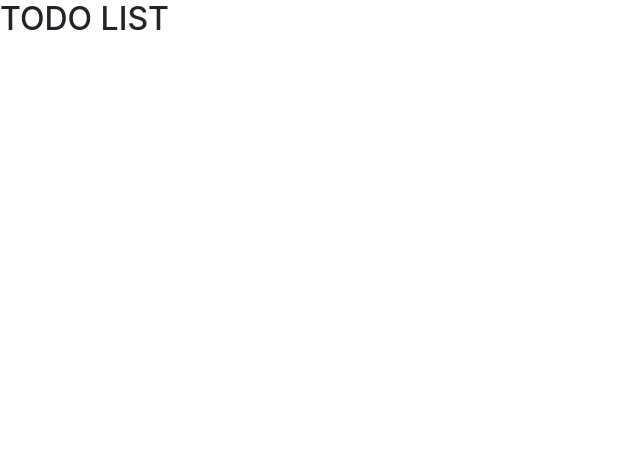
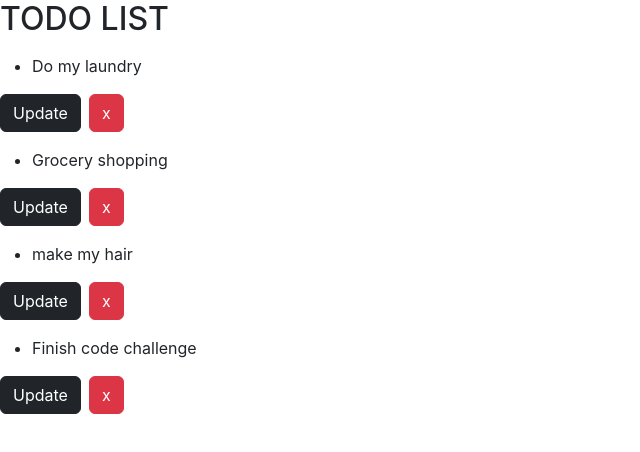
Before and after one commit to Lorraineken/todo-list, a React (Create React App) app: page /todopage in a window 1280 px wide. Shown: the top 452 px of the page, without its empty margins (0-640 px from the left). Built offline with nearby package versions, Linux system fonts and the light colour scheme.

Commit message:
Added sample todos

```diff
--- a/src/components/TodoPage.js
+++ b/src/components/TodoPage.js
@@ -11,13 +11,27 @@ function TodoPage({users}){
         )
     })
 
+    const sample_todos = ["Do my laundry","Grocery shopping","make my hair","Finish code challenge"]
 
+    const display_todos =sample_todos.map((item) =>
+    {
+        return(
+        <div className="mt-3" key={`${item.index}${item}`}>
+         <ul >
+         <li> {item} </li>
+        </ul>
+
+        <button className="btn btn-dark">Update</button>
+         <button className="btn btn-danger ms-2" >x</button>
+        </div>
+        )
+    })
 
     return(
         <div>
          {displayuser}
          <h2>TODO LIST</h2>
-
+          {display_todos}
         </div>
     )
 }
```
